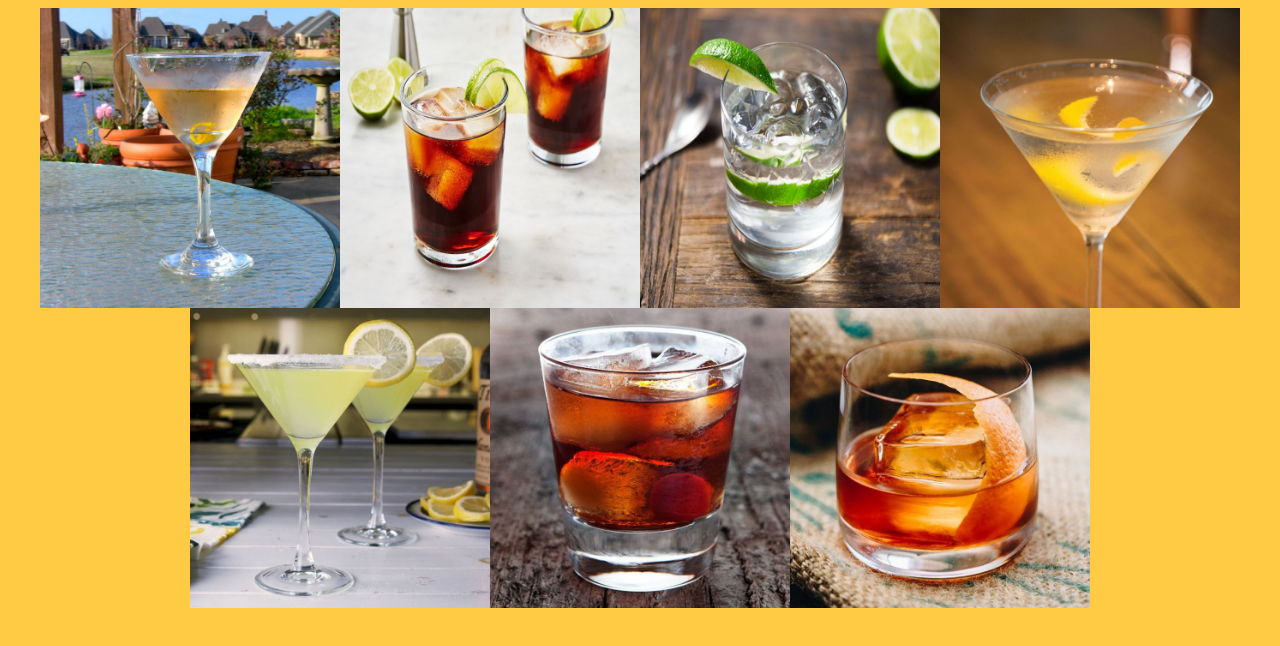
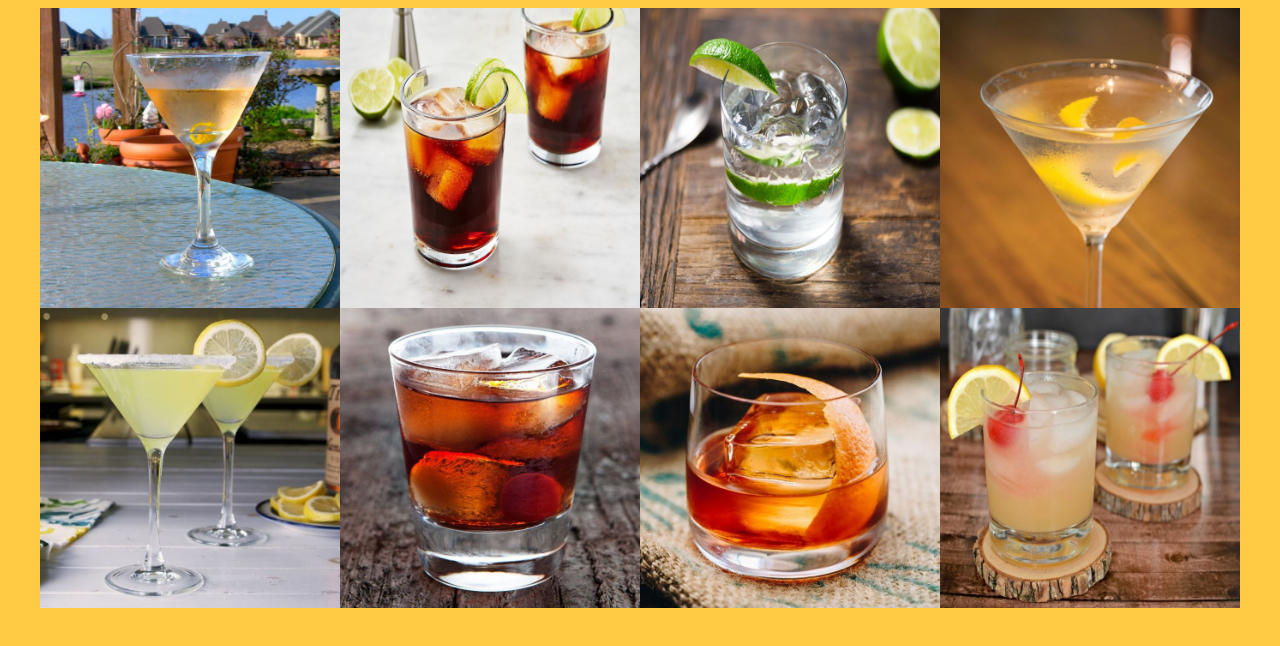
Before and after one commit to alexsaltstein/drunkful-site, a plain HTML site: page image_loader.html in a window 1280 px wide. Drawn offline with Linux system fonts and the light colour scheme.

Commit message:
added whiskey sour

```diff
--- a/image_loader.html
+++ b/image_loader.html
@@ -20,6 +20,7 @@
 <body class="flexbox">
     <img src="./public/images/cocktail_images/Manhattan.jpg" alt="Manhattan" style="width: 300px;">
     <img src="./public/images/cocktail_images/OldFashioned.jpg" alt="OldFashioned" style="width: 300px;">
+    <img src="./public/images/cocktail_images/WhiskeySour.jpg" alt="WhiskeySour" style="width: 300px;">
 </body>
 
 </html>
```
Also changed, not shown: public/images/cocktail_images/WhiskeySour.jpg (added).
